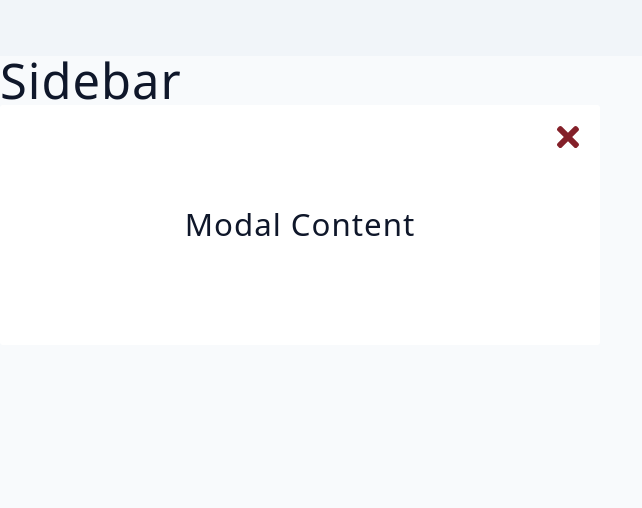
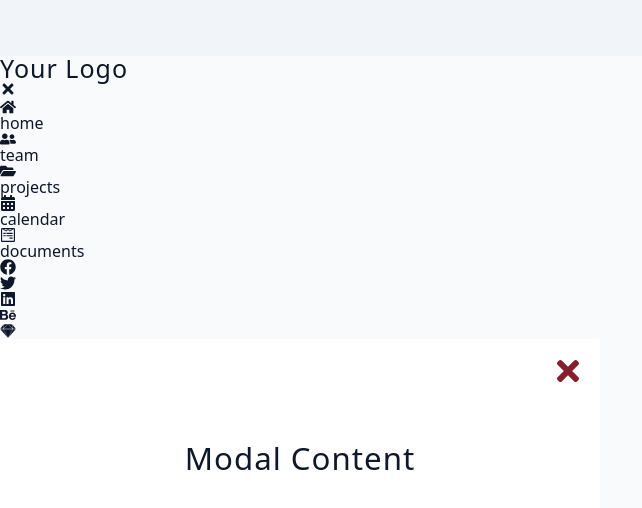
Before and after one commit to stormymayday/react-sidebar-modal, a Next.js app: page / in a window 1280 px wide. Shown: the part 744-1252 px from the top of the page, without its empty margins (0-642 px from the left). Before the commit the page ends 1089 px from the top, so only its background shows below. Built offline with nearby package versions, Linux system fonts and the light colour scheme.

Commit message:
Sidebar Component TSX

```diff
--- a/app/page.tsx
+++ b/app/page.tsx
@@ -27,6 +27,8 @@ export default function Home() {
                 >
                     open modal
                 </button>
+
+                <></>
             </main>
             <Sidebar />
             <Modal />
--- a/components/Sidebar.tsx
+++ b/components/Sidebar.tsx
@@ -1,22 +1,48 @@
 "use client";
 
 import { useAppContext } from "@/context/AppContext";
+import { links, social } from "@/data";
+import { FaTimes } from "react-icons/fa";
 
 function Sidebar() {
-    // eslint-disable-next-line @typescript-eslint/no-unused-vars
     const { isSidebarOpen, setIsSidebarOpen } = useAppContext();
 
     return (
-        <div>
-            <h1>Sidebar</h1>
-            {/* <p>Status: {isSidebarOpen ? "true" : "false"}</p>
-            <button
-                className="btn"
-                onClick={() => setIsSidebarOpen(!isSidebarOpen)}
-            >
-                toggle
-            </button> */}
-        </div>
+        <aside className="sidebar">
+            <div className="sidebar-header">
+                <h4 className="logo">
+                    Your <span> Logo</span>
+                </h4>
+                <button
+                    className="close-btn"
+                    onClick={() => setIsSidebarOpen(!isSidebarOpen)}
+                >
+                    <FaTimes />
+                </button>
+            </div>
+            <ul className="links">
+                {links.map((link) => {
+                    const { id, url, text, icon } = link;
+                    return (
+                        <li key={id}>
+                            <a href={url}>
+                                {icon} {text}
+                            </a>
+                        </li>
+                    );
+                })}
+            </ul>
+            <ul className="social-links">
+                {social.map((link) => {
+                    const { id, url, icon } = link;
+                    return (
+                        <li key={id}>
+                            <a href={url}>{icon}</a>
+                        </li>
+                    );
+                })}
+            </ul>
+        </aside>
     );
 }
 export default Sidebar;
```
